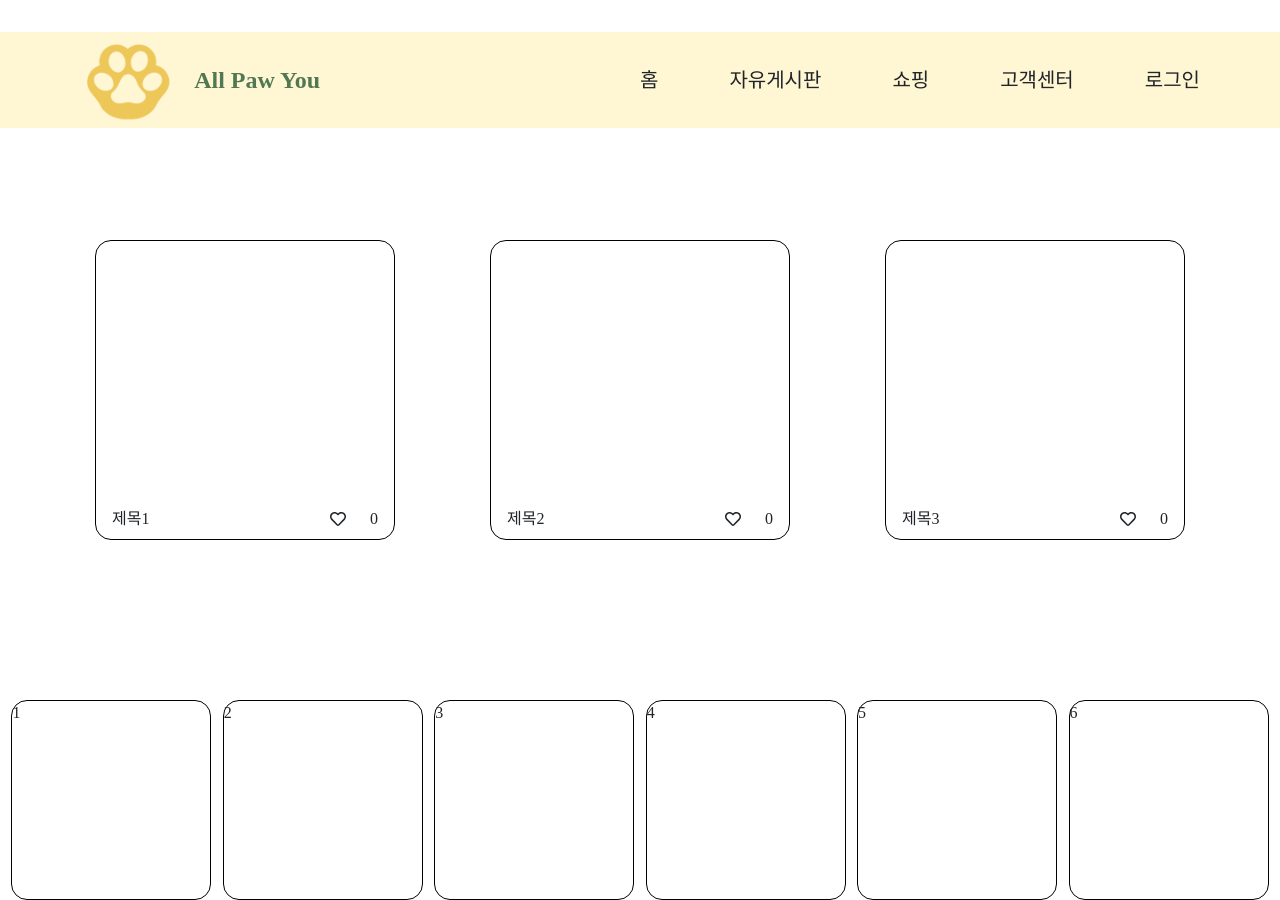
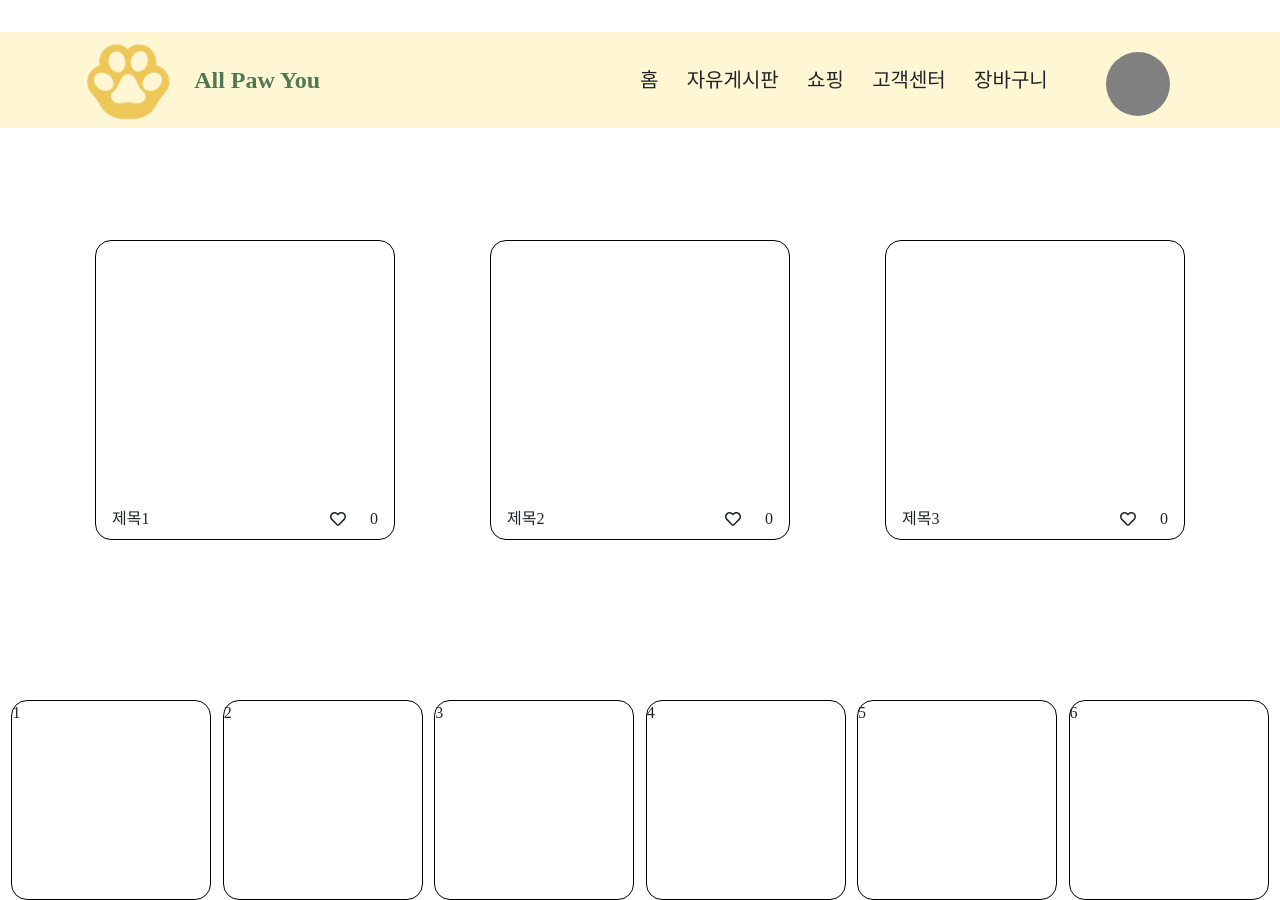
Before and after one commit to j2sunn/AllPawYou_FrontEnd, a React (Vite) app: page / in a window 1280 px wide. Built offline with nearby package versions, Linux system fonts and the light colour scheme; a web font is replaced by a local one.

Commit message:
Update Header
헤더 로그인 / 비로그인 시 나눠서 구현

```diff
--- a/src/components/common/HeaderComponent.jsx
+++ b/src/components/common/HeaderComponent.jsx
@@ -1,9 +1,12 @@
 import styled from "styled-components";
 import logo from "../../assets/logo2.png";
 import { useNavigate } from "react-router-dom";
+import { useState } from "react";
+import { Accordion, AccordionDetails, AccordionSummary } from "@mui/material";
 
 const HeaderComponent = () => {
   const navigator = useNavigate();
+  const [loginState, setLoginState] = useState(true);
 
   return (
     <>
@@ -18,7 +21,25 @@ const HeaderComponent = () => {
             <NavItem>자유게시판</NavItem>
             <NavItem>쇼핑</NavItem>
             <NavItem>고객센터</NavItem>
-            <NavItem onClick={()=>navigator('/login')}>로그인</NavItem>
+            {loginState ? (
+              <>
+                <NavItem>장바구니</NavItem>
+                <NavItem>
+                  <Accordion sx={{height: '5rem', backgroundColor: 'rgba(0,0,0,0)', boxShadow: 'none', display: 'flex', flexDirection: 'column', alignItems: 'center'}}>
+                    <AccordionSummary sx={{marginBottom: '-1rem'}}>
+                      {/* 이미지 넣기 */}
+                      <Img as='div'/>
+                    </AccordionSummary>
+                    <AccordionDetails sx={{backgroundColor: '#EEC759'}}>
+                      <AccordianItem onClick={()=>navigator('/mypage')}>마이페이지</AccordianItem>
+                      <AccordianItem onClick={()=>setLoginState(false)}>로그아웃</AccordianItem>
+                    </AccordionDetails>
+                  </Accordion>
+                </NavItem>
+              </>
+              ) : (
+              <NavItem onClick={()=>navigator('/login')}>로그인</NavItem>)
+            }
           </Nav>
         </Header>
       </Container>
@@ -72,3 +93,15 @@ const Nav = styled.div`
 const NavItem = styled.div`
   cursor: pointer;
 `;
+
+const Img = styled.img`
+  width: 4rem;
+  height: 4rem;
+  border-radius: 50%;
+  background-color: gray;
+`;
+
+const AccordianItem = styled.div`
+  text-align: center;
+  margin: 1rem 0;
+`;
```
